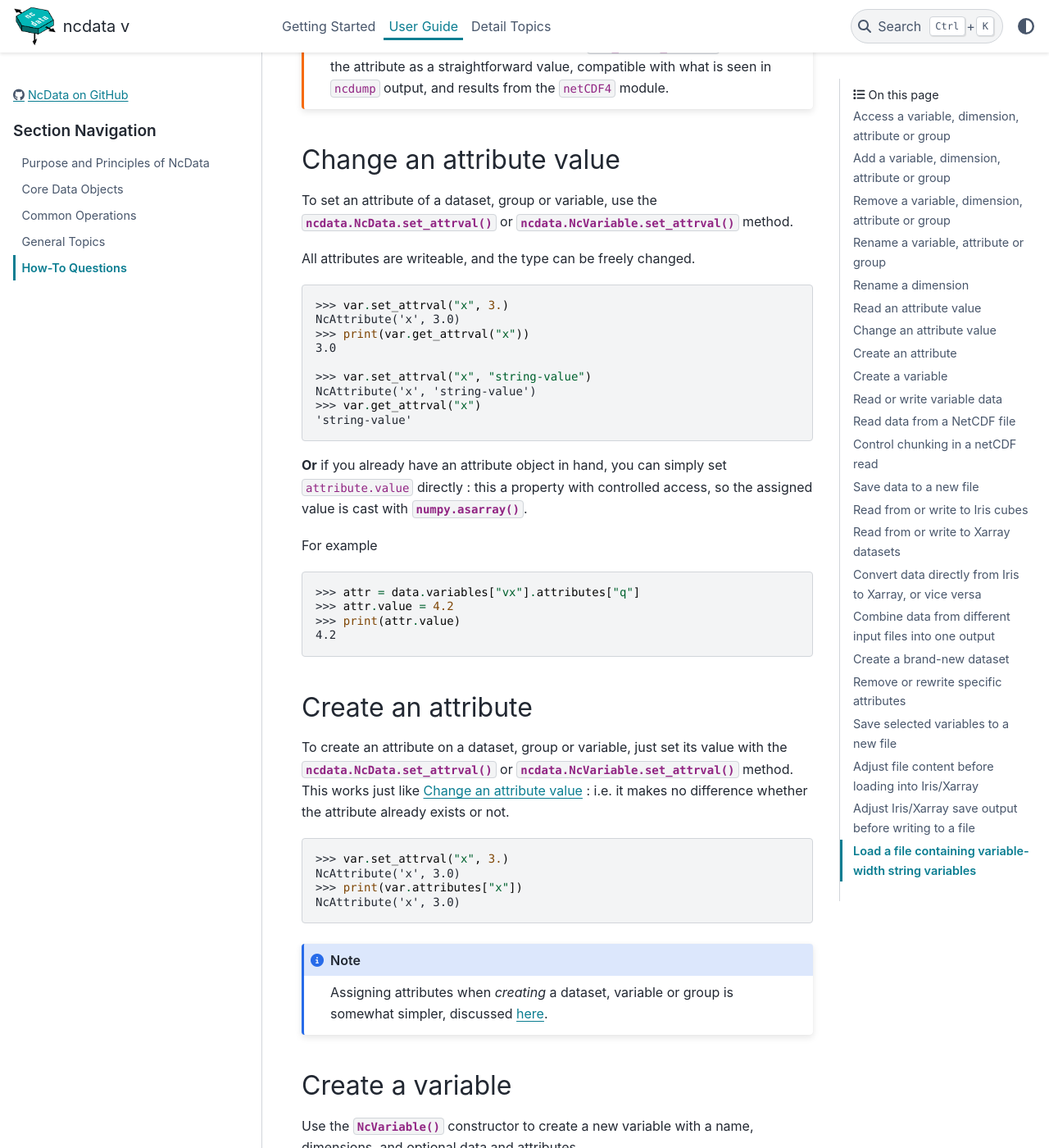
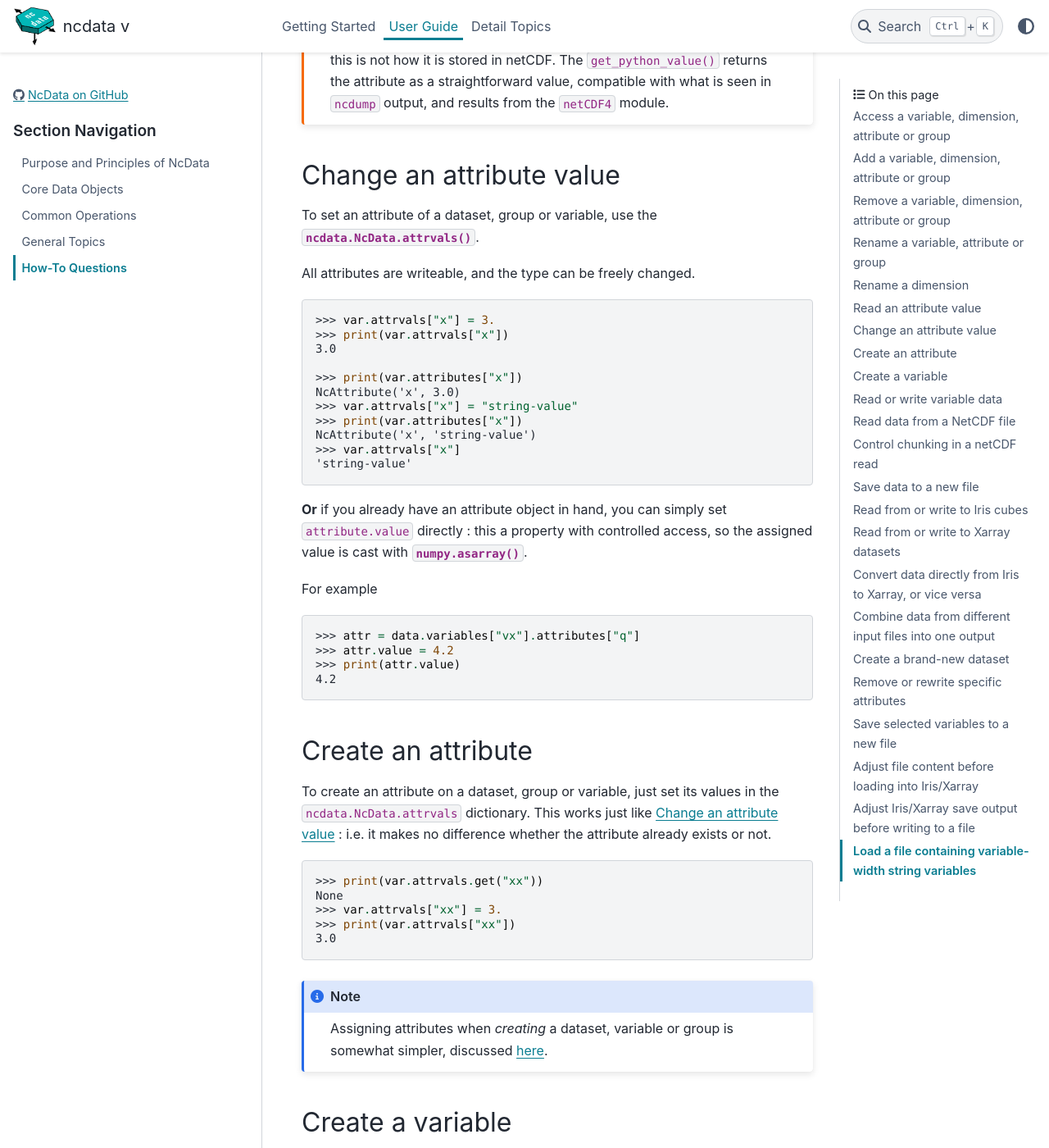
Before and after one commit to pp-mo/ncdata, a Sphinx documentation site: the page built from docs/userdocs/user_guide/howtos.rst, in a window 1280 px wide and 1400 px high, scrolled down 3810 px. Shown: the whole window at 82% size. Built offline with Sphinx 7.4.7 and the PyData theme 0.15.4, drawn with Linux system fonts in a browser that asks for light colours; pages that are not in the unit, such as notebooks, are missing from menus; the version number could not be read and is left out; cross-references to code outside the pages are shown as plain code; some of the changed text lies outside the part shown.

Commit message:
Various docs updates, adopting 'attrvals'.

```diff
--- a/docs/userdocs/user_guide/howtos.rst
+++ b/docs/userdocs/user_guide/howtos.rst
@@ -136,22 +136,23 @@ Simply using ``ncdata.dimensions.rename()`` can cause problems, because you must
 
 Read an attribute value
 -----------------------
-To get an attribute of a dataset, group or variable, use the
-:meth:`ncdata.NcData.get_attrval` or :meth:`ncdata.NcVariable.get_attrval`
-method, which returns either a single (scalar) number, a numeric array, or a string.
+To get an attribute of a dataset, group or variable, fetch it from the
+:meth:`ncdata.NcData.attrvals` or :meth:`ncdata.NcVariable.attrvals`.
+
+This returns either a single (scalar) number, a numeric array, or a string.
 
 .. doctest:: python
 
     >>> var = NcVariable("x", attributes={"a": [3.0], "levels": [1., 2, 3]})
-    >>> var.get_attrval("a")
+    >>> var.attrvals["a"]
     array(3.)
 
     >>> dataset = NcData(variables=[var], attributes={"a": "seven"})
-    >>> print(dataset.get_attrval("a"))
+    >>> print(dataset.attrvals["a"])
     seven
-    >>> print(dataset.get_attrval("context"))
+    >>> print(dataset.attrvals.get("context"))
     None
-    >>> dataset.variables["x"].get_attrval("levels")
+    >>> dataset.variables["x"].attrvals["levels"]
     array([1., 2., 3.])
 
 **Given an isolated** :class:`ncdata.NcAttribute` **instance** :
@@ -161,6 +162,7 @@ which produces the same results as the above.
 
     >>> print(var.attributes["a"].as_python_value())
     3.0
+
 
 .. Warning::
 
@@ -184,20 +186,22 @@ which produces the same results as the above.
 Change an attribute value
 -------------------------
 To set an attribute of a dataset, group or variable, use the
-:meth:`ncdata.NcData.set_attrval` or :meth:`ncdata.NcVariable.set_attrval` method.
+:meth:`ncdata.NcData.attrvals`.
 
 All attributes are writeable, and the type can be freely changed.
 
 .. doctest:: python
 
-    >>> var.set_attrval("x", 3.)
-    NcAttribute('x', 3.0)
-    >>> print(var.get_attrval("x"))
+    >>> var.attrvals["x"] = 3.
+    >>> print(var.attrvals["x"])
     3.0
 
-    >>> var.set_attrval("x", "string-value")
+    >>> print(var.attributes["x"])
+    NcAttribute('x', 3.0)
+    >>> var.attrvals["x"] = "string-value"
+    >>> print(var.attributes["x"])
     NcAttribute('x', 'string-value')
-    >>> var.get_attrval("x")
+    >>> var.attrvals["x"]
     'string-value'
 
 **Or** if you already have an attribute object in hand, you can simply set
@@ -218,17 +222,18 @@ For example
 
 Create an attribute
 -------------------
-To create an attribute on a dataset, group or variable, just set its value with the
-:meth:`ncdata.NcData.set_attrval` or :meth:`ncdata.NcVariable.set_attrval` method.
+To create an attribute on a dataset, group or variable, just set its values in the
+:prop:`ncdata.NcData.attrvals` dictionary.
 This works just like :ref:`howto_write_attr` : i.e. it makes no difference whether the
 attribute already exists or not.
 
 .. doctest:: python
 
-    >>> var.set_attrval("x", 3.)
-    NcAttribute('x', 3.0)
-    >>> print(var.attributes["x"])
-    NcAttribute('x', 3.0)
+    >>> print(var.attrvals.get("xx"))
+    None
+    >>> var.attrvals["xx"] = 3.
+    >>> print(var.attrvals["xx"])
+    3.0
 
 .. Note::
 
@@ -260,7 +265,7 @@ A more rounded example, including a data array:
 
     >>> var = NcVariable("vyx", ("y", "x"),
     ...   data=[[1, 2, 3], [0, 1, 1]],
-    ...   attributes=[NcAttribute('a', 1), NcAttribute('b', 'setting=off')]
+    ...   attributes={'a': 1, 'b': 'setting=off'}
     ... )
     >>> print(var)
     <NcVariable(int64): vyx(y, x)
@@ -595,14 +600,11 @@ Contents and components can be attached on creation ...
     >>> vx.data = np.arange(nx)
     >>> vy.data = np.arange(ny)
     >>> vyx.data = np.zeros((ny, nx))
-    >>> vyx.set_attrval("long_name", "rate")
-    NcAttribute(...
-    >>> vyx.set_attrval("units", "m s-1")
-    NcAttribute(...
+    >>> vyx.attrvals["long_name"] = "rate"
+    >>> vyx.attrvals["units"] = "m s-1"
     >>> for k, v in [("history", "imaginary"), ("test_a1", 1), ("test_a2", [2, 3])]:
-    ...     data2.set_attrval(k, v)
+    ...     data2.attrvals[k] = v
     ...
-    NcAttribute(...)...
     >>> # in fact, there should be NO difference between these two.
     >>> from ncdata.utils import dataset_differences
     >>> print(dataset_differences(data, data2) == [])
@@ -627,9 +629,8 @@ For example :
 
     >>> from ncdata.netcdf4 import from_nc4, to_nc4
     >>> ds = from_nc4('test_data.nc')
-    >>> history = ds.get_attrval("history") if "history" in ds.attributes else ""
-    >>> ds.set_attrval("history", history + ": modified to SPEC-FIX.A")
-    NcAttribute(...)
+    >>> history = ds.attrvals.get("history", "")
+    >>> ds.attrvals["history"] = history + ": modified to SPEC-FIX.A"
     >>> removes = ("test_a1", "review")
     >>> for name in removes:
     ...     if name in ds.attributes:
@@ -637,10 +638,10 @@ For example :
     ...
     >>> for var in ds.variables.values():
     ...     if "coords" in var.attributes:
-    ...         var.attributes.rename("coords", "coordinates")  # common non-CF problem
-    ...     units = var.get_attrval("units")
+    ...         var.attrvals.rename("coords", "coordinates")  # common non-CF problem
+    ...     units = var.attrvals.get("units")
     ...     if units and units == "ppm":
-    ...         var.set_attrval("units", "1.e-6")  # another common non-CF problem
+    ...         var.attrvals["units"] = "1.e-6"  # another common non-CF problem
     ...
     >>> to_nc4(ds, "output_fixed.nc")
 
@@ -723,10 +724,10 @@ For example, to replace an invalid coordinate name in iris input :
     >>> from ncdata.iris import to_iris
     >>> ncdata = from_nc4(input_filepath)
     >>> for var in ncdata.variables.values():
-    ...     coords = var.attributes.get('coordinates', "")
+    ...     coords = var.attrvals.get('coordinates', "")
     ...     if "old_varname" in coords:
     ...         coords.replace("old_varname", "new_varname")
-    ...         var.set_attrval("coordinates", coords)
+    ...         var.attrvals["coordinates"] = coords
     ...
     >>> cubes = to_iris(ncdata)
 
@@ -790,8 +791,7 @@ or, to convert xarray data variable output to masked integers :
     >>> data = var.data.astype(np.int16)
     >>> data[mask] = -9999
     >>> var.data = data
-    >>> var.set_attrval("_FillValue", -9999)
-    NcAttribute(...)
+    >>> var.attrvals["_FillValue"] = -9999
     >>> to_nc4(ncdata, "output.nc")
 
 
```
Also changed, not shown: docs/userdocs/getting_started/introduction.rst (+15 -30 lines), docs/userdocs/user_guide/common_operations.rst (+36 -7 lines), docs/userdocs/user_guide/data_objects.rst (+58 -28 lines).
